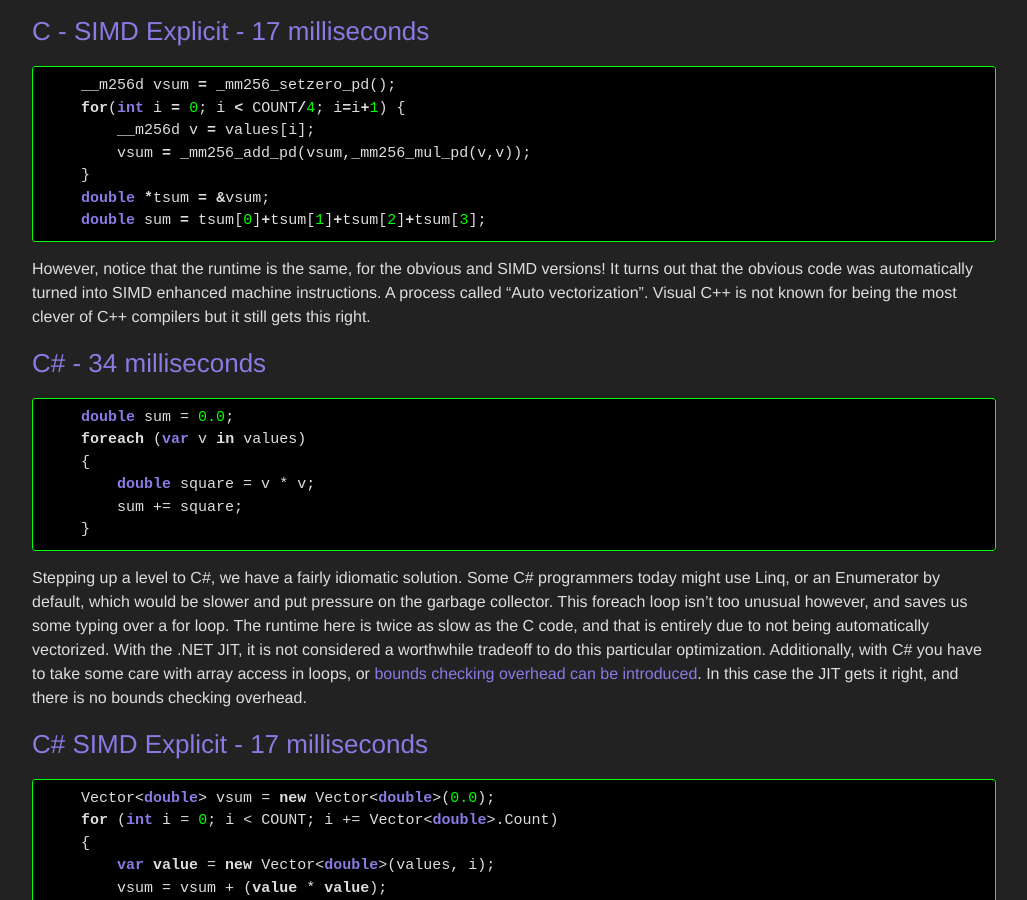
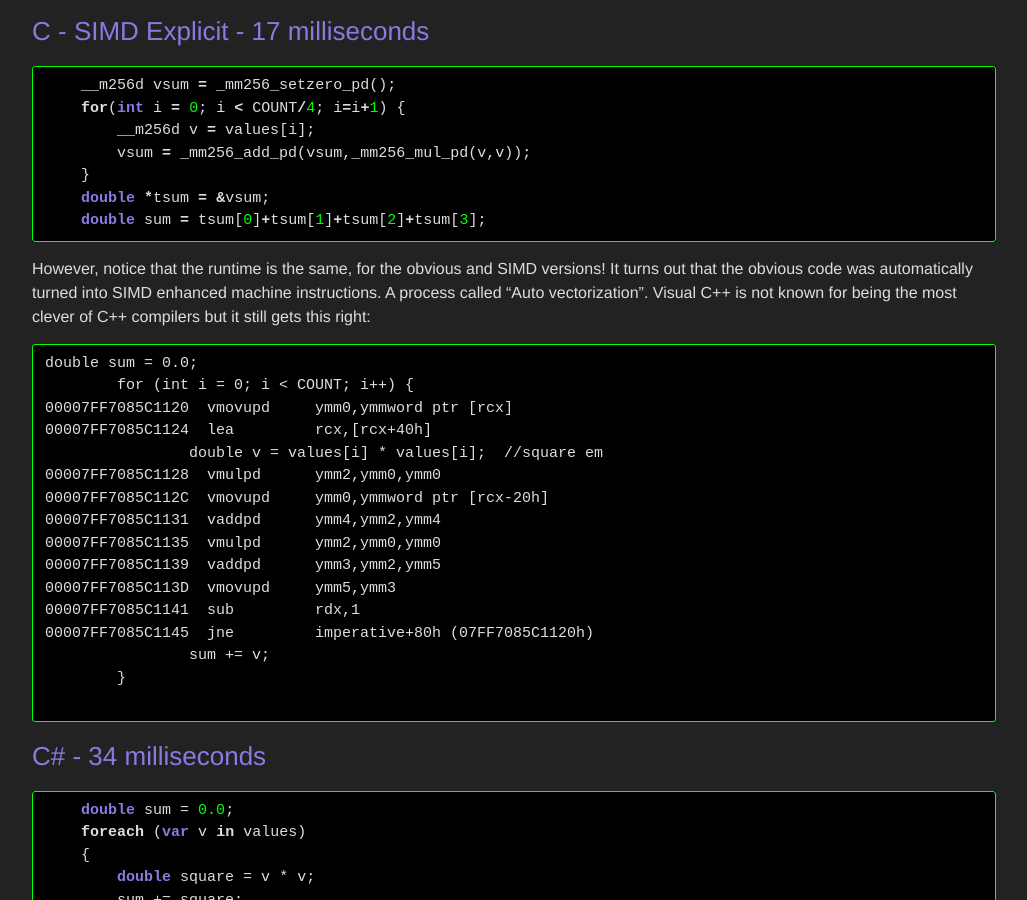
Before and after one commit to jackmott/jackmott.github.io, a Jekyll site: the page built from _posts/2016-7-22-making-obvious-fast.markdown, in a window 1280 px wide and 900 px high, scrolled down 710 px. Shown: the whole window, without its empty margins (126-1153 px from the left). Built offline with Jekyll 4.4.1, drawn with Linux system fonts in a browser that asks for light colours.

Commit message:
show C dissaembler

````diff
--- a/_posts/2016-7-22-making-obvious-fast.markdown
+++ b/_posts/2016-7-22-making-obvious-fast.markdown
@@ -42,7 +42,26 @@ this nasty mess:
 
 However, notice that the runtime is the same, for the obvious and SIMD versions!  It turns out that the obvious code was automatically turned into SIMD
 enhanced machine instructions. A process called "Auto vectorization".  Visual C++ is not known for being the most clever of C++ compilers but it still
-gets this right.
+gets this right:
+
+``` asm
+double sum = 0.0;
+	for (int i = 0; i < COUNT; i++) {
+00007FF7085C1120  vmovupd     ymm0,ymmword ptr [rcx]
+00007FF7085C1124  lea         rcx,[rcx+40h]
+		double v = values[i] * values[i];  //square em
+00007FF7085C1128  vmulpd      ymm2,ymm0,ymm0
+00007FF7085C112C  vmovupd     ymm0,ymmword ptr [rcx-20h]
+00007FF7085C1131  vaddpd      ymm4,ymm2,ymm4
+00007FF7085C1135  vmulpd      ymm2,ymm0,ymm0
+00007FF7085C1139  vaddpd      ymm3,ymm2,ymm5
+00007FF7085C113D  vmovupd     ymm5,ymm3
+00007FF7085C1141  sub         rdx,1
+00007FF7085C1145  jne         imperative+80h (07FF7085C1120h)
+		sum += v;
+	}
+
+```
 
 ### C# - 34 milliseconds
 
````
